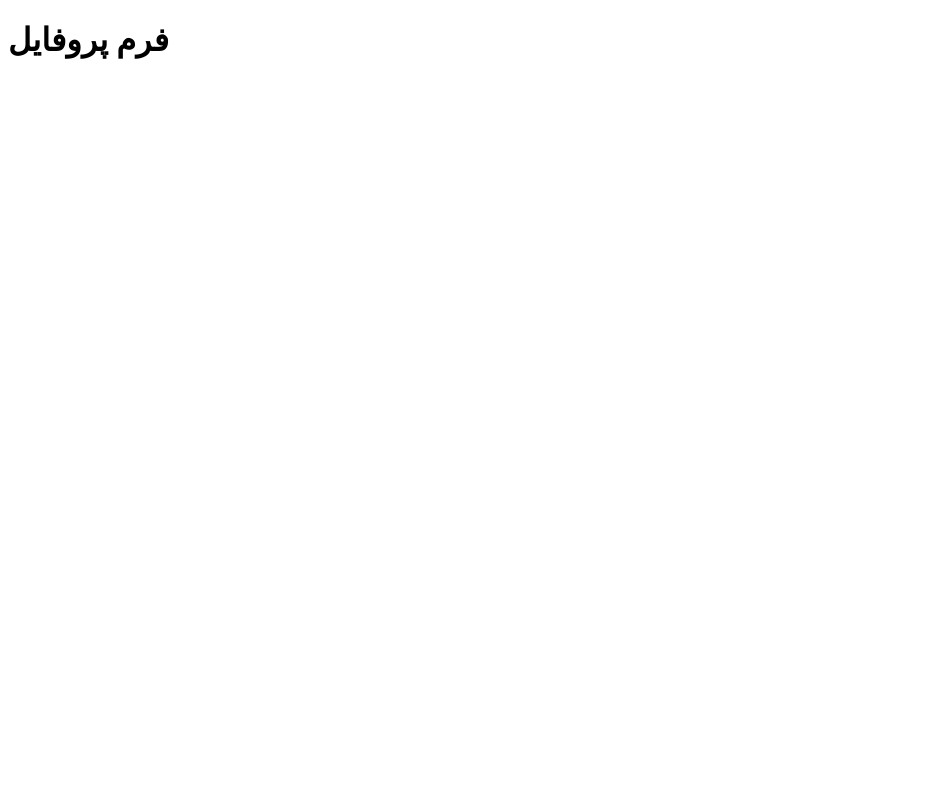
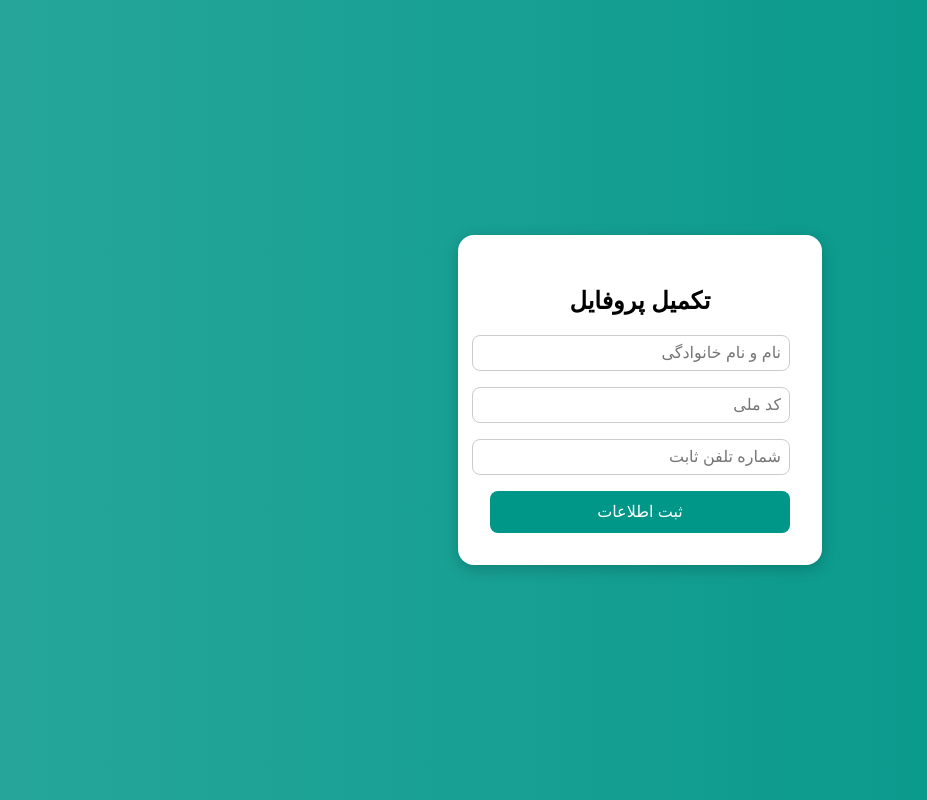
Before and after one commit to mirahmadian/karkonan-coop-backend, a Flask app: page /profile in a window 1280 px wide. Before the commit the part shown is almost empty. Shown: the whole page, without its empty margins (0-927 px from the left). Run offline with Flask 3, Linux system fonts and the light colour scheme.

Commit message:
Update profile.html

```diff
--- a/templates/profile.html
+++ b/templates/profile.html
@@ -1,10 +1,63 @@
 <!DOCTYPE html>
-<html lang="fa">
+<html lang="fa" dir="rtl">
 <head>
     <meta charset="UTF-8">
-    <title>پروفایل</title>
+    <title>تکمیل پروفایل</title>
+    <style>
+        body {
+            font-family: sans-serif;
+            background: linear-gradient(to left, #009688, #26a69a);
+            display: flex;
+            justify-content: center;
+            align-items: center;
+            height: 100vh;
+            margin: 0;
+        }
+
+        form {
+            background: white;
+            padding: 2rem;
+            border-radius: 1rem;
+            box-shadow: 0 4px 15px rgba(0, 0, 0, 0.2);
+            width: 300px;
+            text-align: center;
+        }
+
+        input[type="text"] {
+            width: 100%;
+            padding: 0.5rem;
+            margin-bottom: 1rem;
+            border: 1px solid #ccc;
+            border-radius: 0.5rem;
+            font-size: 1rem;
+            direction: rtl;
+        }
+
+        button {
+            width: 100%;
+            padding: 0.7rem;
+            background-color: #009688;
+            color: white;
+            border: none;
+            border-radius: 0.5rem;
+            cursor: pointer;
+            font-size: 1rem;
+        }
+
+        button:hover {
+            background-color: #00796b;
+        }
+    </style>
 </head>
 <body>
-    <h1>فرم پروفایل</h1>
+
+<form method="post">
+    <h2>تکمیل پروفایل</h2>
+    <input type="text" name="name" placeholder="نام و نام خانوادگی" required>
+    <input type="text" name="national_code" placeholder="کد ملی" required>
+    <input type="text" name="phone" placeholder="شماره تلفن ثابت">
+    <button type="submit">ثبت اطلاعات</button>
+</form>
+
 </body>
 </html>
```
